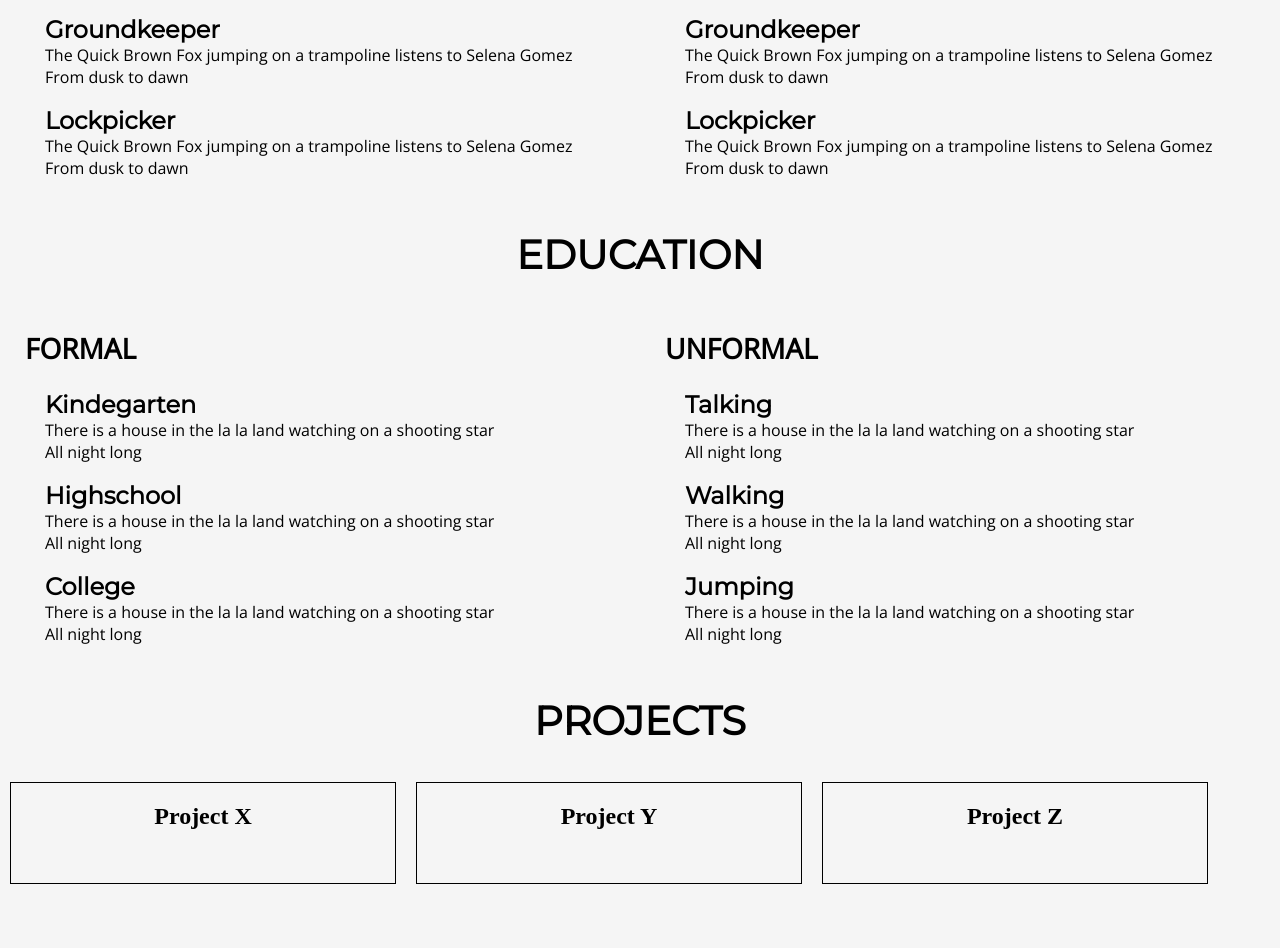
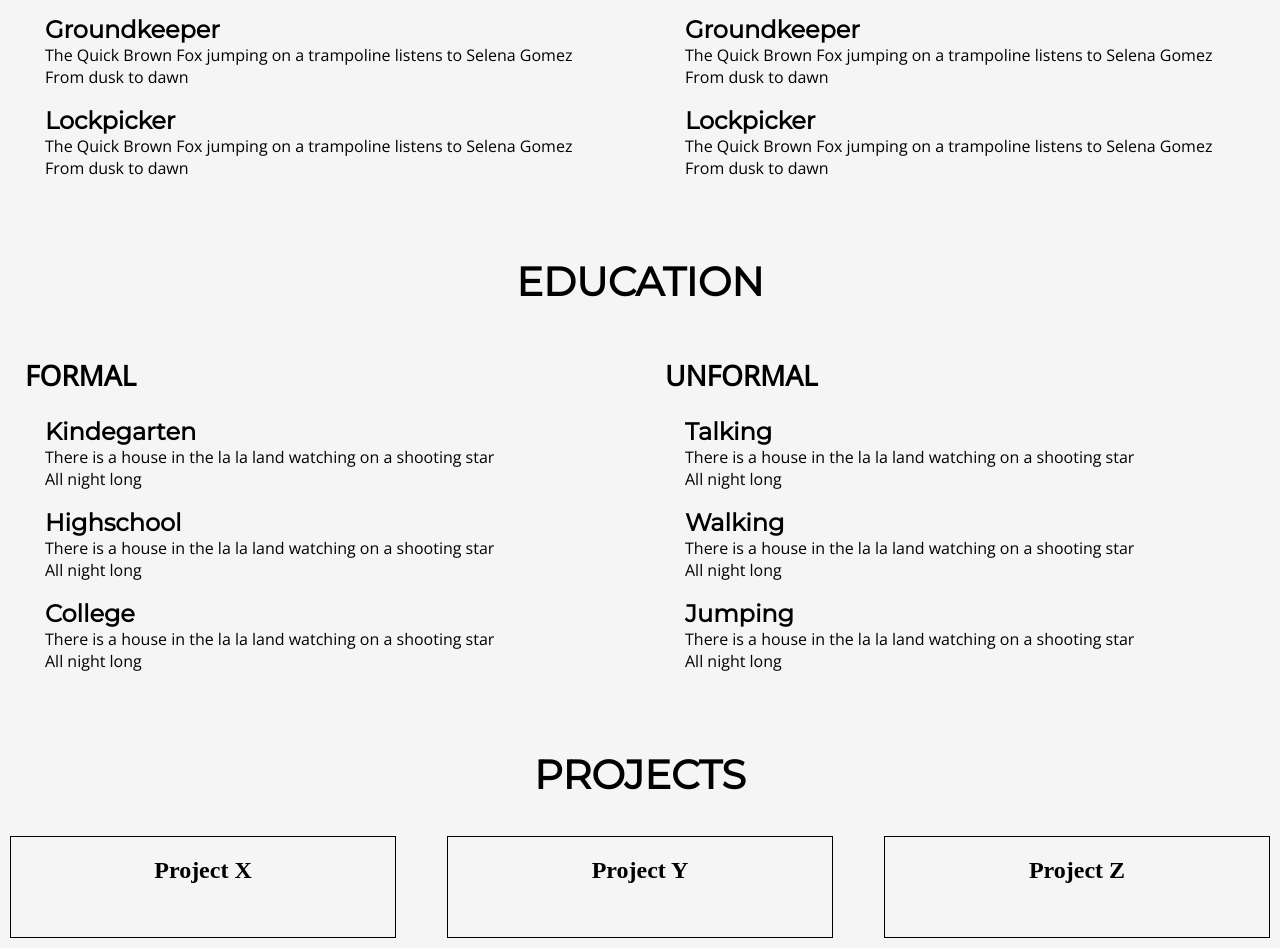
Before and after one commit to ivanbumbak/cv, a plain HTML site: page index.html in a window 1280 px wide. Shown: the part 942-1890 px from the top of the page. Before the commit the page ends 1836 px from the top, so only its background shows below. Drawn offline with nearby package versions, Linux system fonts and the light colour scheme.

Commit message:
Add files via upload

```diff
--- a/index.html
+++ b/index.html
@@ -50,8 +50,9 @@
           Born and raised in <b>Šibebnik, Croatia</b>!<br>
           Educated at <b>Polytechnic of Šibenik, Šibenik</b>!<br>
           <b>Cats, food and hiking</b> are my stress relief!<br>
-          Current status: <span id="job-status">unemployed</span>. Searching for <b>IT job</b>!<br></p>
+          Current status: <span id="job-status">unemployed</span>. Searching for <b>IT job</b>!<br><br></p>
 
+          <p style="font-family: Open Sans, sans-serif;">Swing by at:</p>
           <!-- Email icon -->
           <a title="Send email" id="social-icons" href="#">
             <i class="fas fa-envelope"></i>
@@ -81,9 +82,9 @@
 
     <!-- Experience Section -->
     <div class="experience-section">
-      <div class="container">
       <h1 id="experience">Experience</h1>
 
+      <div class="container">
         <!-- Professional experience section -->
           <div class="section-half">
             <h2>Professional</h2>
@@ -120,9 +121,8 @@
 
     <!-- Education section -->
     <div class="education-section">
+      <h1 id="education">Education</h1>
       <div class="container">
-        <h1 id="education">Education</h1>
-
         <!-- Formal education section -->
         <div class="section-half">
           <h2>Formal</h2>
@@ -159,9 +159,8 @@
 
     <!-- Projects section -->
     <div class="projects-section">
+      <h1 id="projects">Projects</h1>
       <div class="container">
-        <h1 id="projects">Projects</h1></a>
-
         <div class="section-third">
             <h2>Project X</h2>
         </div>
@@ -170,7 +169,6 @@
             <h2>Project Y</h2>
         </div>
 
-
         <div class="section-third">
             <h2>Project Z</h2>
         </div>
--- a/style/style.css
+++ b/style/style.css
@@ -14,6 +14,11 @@ a {
 }
 
 .container {
+  display: flex;
+  flex-direction: row;
+  flex-wrap: nowrap;
+  justify-content: space-between;
+  align-items: center;
   max-width: 1280px;
   width: 100%;
   margin: 0 auto;
@@ -123,7 +128,7 @@ a {
 /* Short biography */
 #short-bio {
   font-family: 'Open Sans', sans-serif;
-  font-size: 1.15em;
+  font-size: 1.10em;
   line-height: 1.5;
 }
 
@@ -176,7 +181,6 @@ a {
 /* Default section half settings */
 .section-half {
   width: 50%;
-  float: left;
   text-align: left;
   margin-bottom: 35px;
 }
@@ -208,6 +212,5 @@ a {
   width: 30%;
   margin: 10px;
   border: 1px solid #000;
-  float: left;
   height: 100px;
 }
```
Lines whose indentation alone changed are shown as unchanged.
